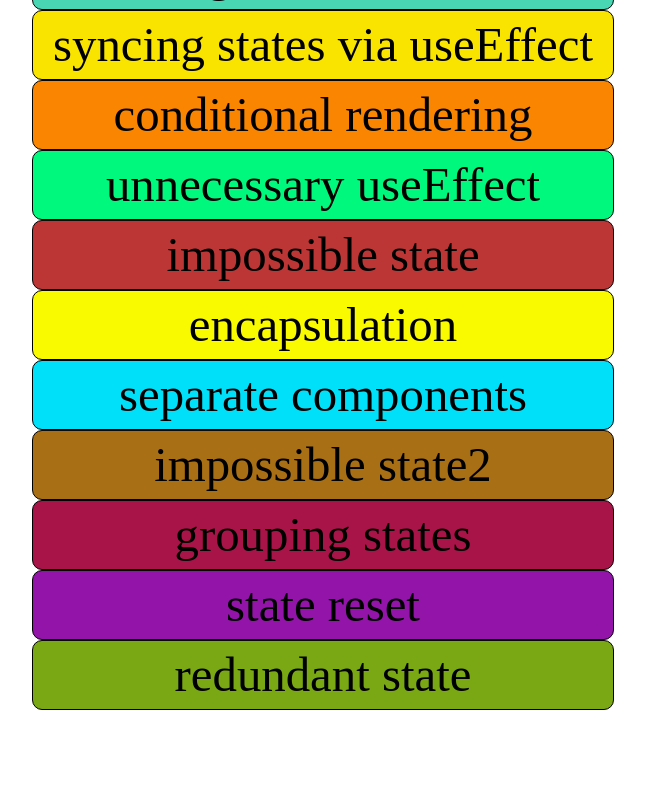
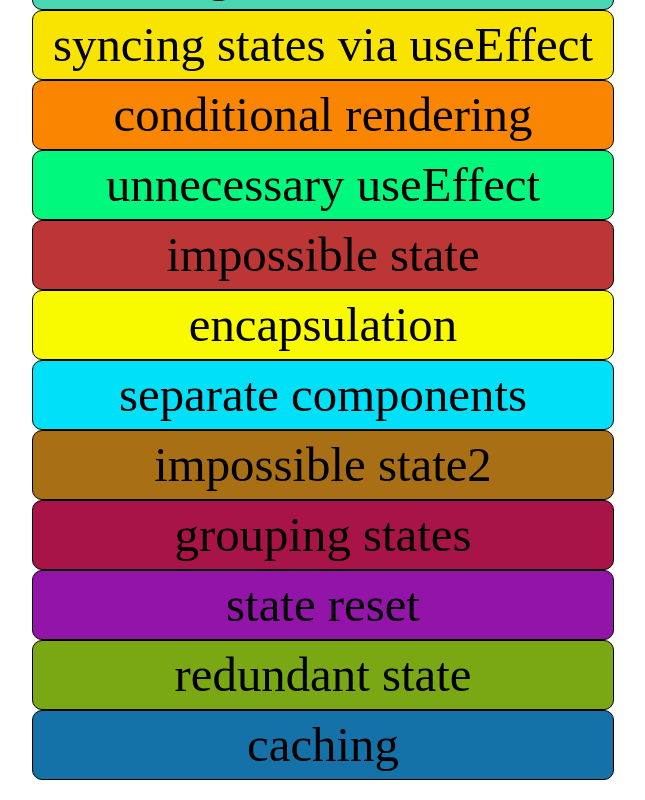
Before and after one commit to duglikespiano/reactjs-best-practice, a React (Create React App) app: page / in a window 1280 px wide. Shown: the part 500-1300 px from the top of the page, without its empty margins (317-962 px from the left). Before the commit the page ends 1230 px from the top, so only its background shows below. Built offline with nearby package versions, Linux system fonts and the light colour scheme.

Commit message:
18 - CACHING

```diff
--- a/src/Route.tsx
+++ b/src/Route.tsx
@@ -17,6 +17,7 @@ import ImpossibleState2 from './components/14_impossible_state2/ImpossibleState2
 import GroupingStates from './components/15_grouping_states/GroupingStates';
 import StateReset from './components/16_state_reset/StateReset';
 import RedundantState from './components/17_redundant_state/RedundantState';
+import Caching from './components/18_caching/Caching';
 
 const router = createBrowserRouter([
 	{
@@ -108,6 +109,10 @@ const router = createBrowserRouter([
 		path: '/17_redundant_state',
 		element: <RedundantState />,
 	},
+	{
+		path: '/18_caching',
+		element: <Caching />,
+	},
 ]);
 
 export default function Route() {
--- a/src/components/0_home/Home.scss
+++ b/src/components/0_home/Home.scss
@@ -68,5 +68,8 @@
 		&:nth-of-type(17) {
 			background-color: rgb(121, 168, 20);
 		}
+		&:nth-of-type(18) {
+			background-color: rgb(20, 114, 168);
+		}
 	}
 }
--- a/src/components/0_home/componentsInfo.ts
+++ b/src/components/0_home/componentsInfo.ts
@@ -84,4 +84,9 @@ export const componentsInfo = [
 		name: 'redundant state',
 		path: '/17_redundant_state',
 	},
+	{
+		id: 18,
+		name: 'caching',
+		path: '/18_caching',
+	},
 ];
--- /dev/null
+++ b/src/components/18_caching/Caching.tsx
@@ -0,0 +1,26 @@
+// import { cache } from 'react';
+
+export default function Caching() {
+	// data can be cached by using cache function in React
+	// but it is still experiment and has very limited condition to use
+	// Official document is needed to be read
+	// https://react.dev/reference/react/cache
+
+	// const getUser = cache(async () => {
+	// 	return await fetch('https://someurl.com');
+	// });
+
+	const getUser = async () => {
+		return await fetch('https://someurl.com');
+	};
+
+	const displayUser = async () => {
+		const user = await getUser();
+	};
+
+	const modifyUser = async () => {
+		const user = await getUser();
+	};
+
+	return <div></div>;
+}
```
